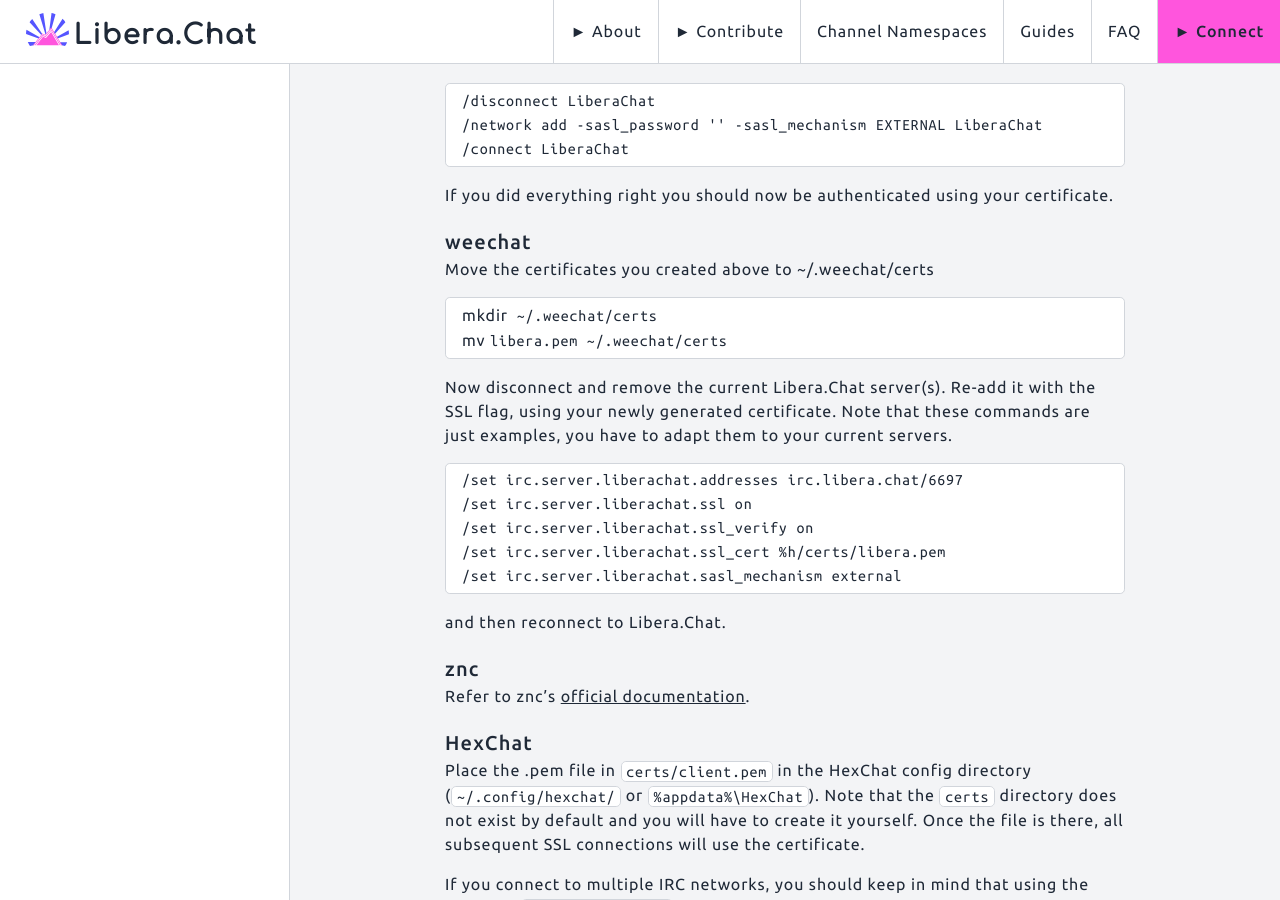
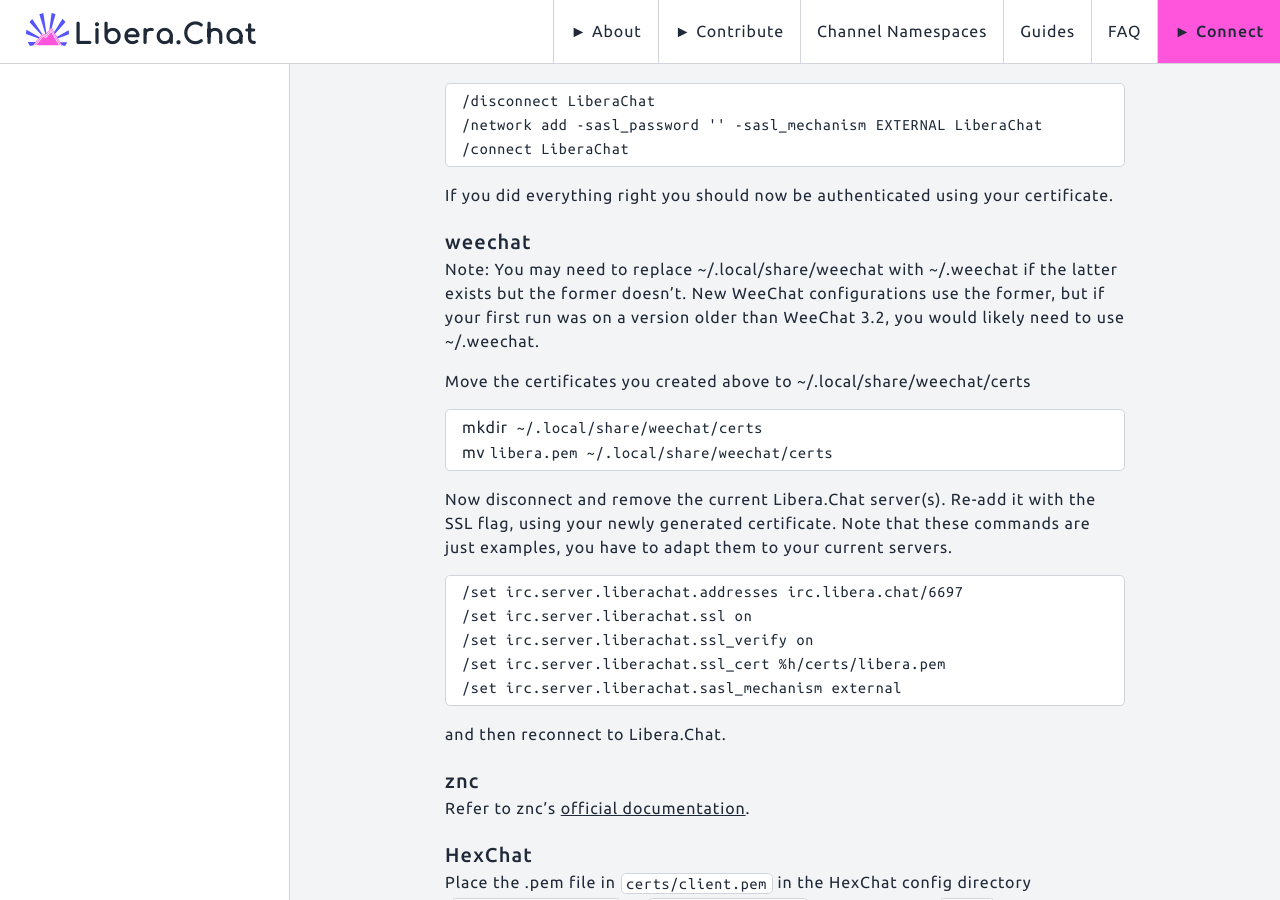
Before and after one commit to Libera-Chat/libera-chat.github.io, a Jekyll site: the page built from content/_guides/certfp.md, in a window 1280 px wide and 900 px high, scrolled down 1396 px. Built offline with Jekyll 4.4.1, drawn with Linux system fonts in a browser that asks for light colours.

Commit message:
certfp guide: ~/.weechat -> ~/.local/share/weechat
WeeChat configurations first created by versions older than 3.2 use
~/.weechat, while 3.2 and later use XDG directories ~/.config/weechat,
~/.local/share/weechat, and ~/.cache/weechat. See
https://blog.weechat.org/post/2021/06/12/XDG-directories.

%h, by default, points to either ~/.local/share/weechat or ~/.weechat.
Since people are likely on the newer directory structure now, which is
the default for modern versions, the CertFP guide is hereby changed to
reflect that. A note tells users to use ~/.weechat if that exists.

Signed-off-by: Runxi Yu <harriet@andrewyu.org>

````diff
--- a/content/_guides/certfp.md
+++ b/content/_guides/certfp.md
@@ -89,11 +89,16 @@
 
 ### weechat
 
-Move the certificates you created above to ~/.weechat/certs
+Note: You may need to replace ~/.local/share/weechat with ~/.weechat if the
+latter exists but the former doesn't. New WeeChat configurations use the former,
+but if your first run was on a version older than WeeChat 3.2, you would likely need
+to use ~/.weechat.
+
+Move the certificates you created above to ~/.local/share/weechat/certs
 
 ```sh
-mkdir ~/.weechat/certs
-mv libera.pem ~/.weechat/certs
+mkdir ~/.local/share/weechat/certs
+mv libera.pem ~/.local/share/weechat/certs
 ```
 
 Now disconnect and remove the current Libera.Chat server(s). Re-add it with
````
